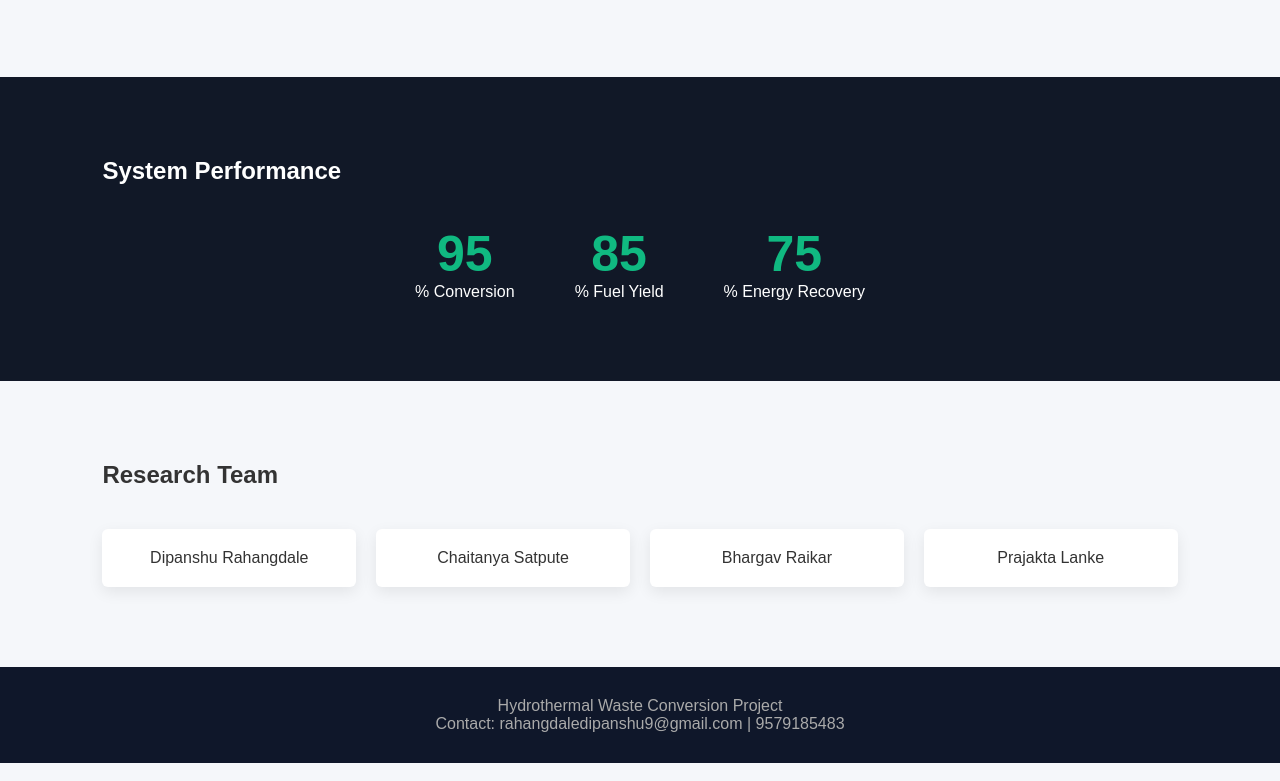
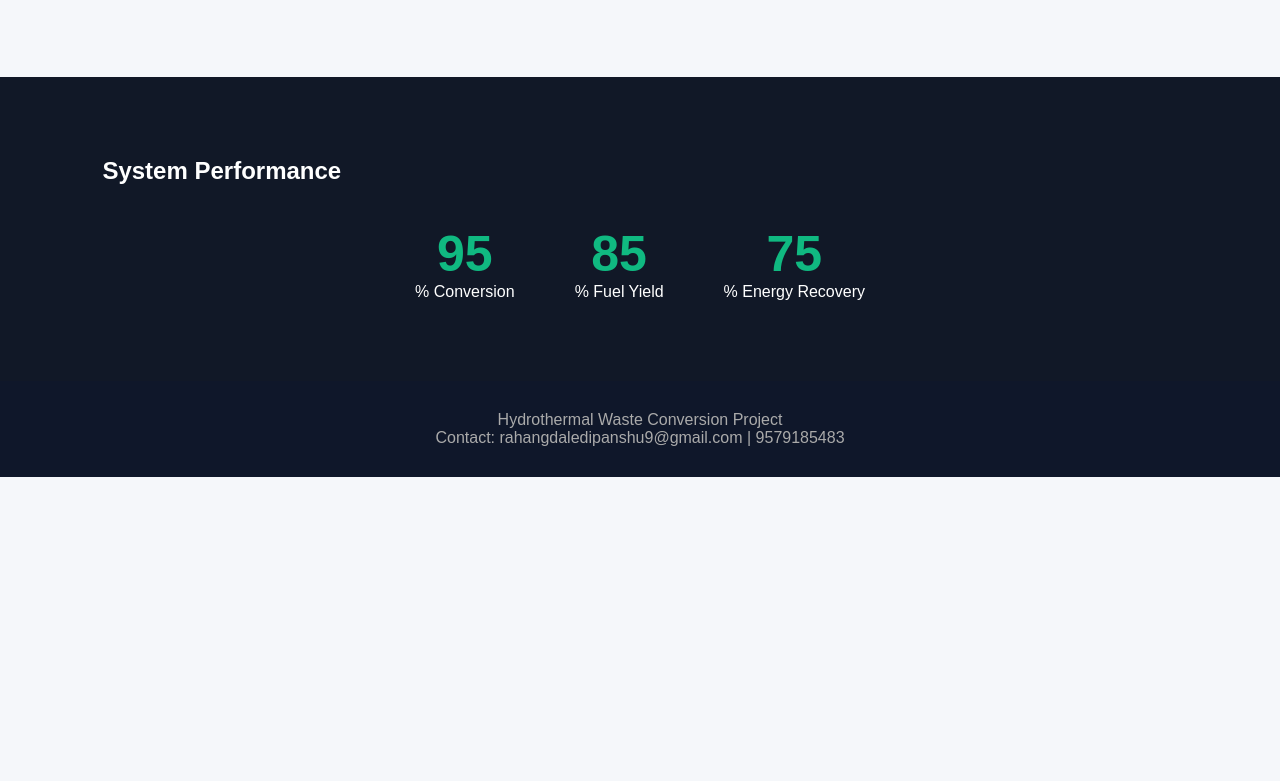
Before and after one commit to dikshantsk01/waste-to-fuel, a plain HTML site: page index.html in a window 1280 px wide. Shown: the part 1278-2059 px from the top of the page. After the commit the page ends 1773 px from the top, so only its background shows below. Drawn offline with Linux system fonts and the light colour scheme.

Commit message:
Delete 'Research Team' section from index.html
Removed the 'Research Team' section from the HTML.

```diff
--- a/index.html
+++ b/index.html
@@ -166,25 +166,6 @@ streams directly into chemical resources using hydrothermal liquefaction.
 
 </section>
 
-
-
-<section id="team" class="section">
-
-<h2>Research Team</h2>
-
-<div class="team">
-
-<div class="member">Dipanshu Rahangdale</div>
-<div class="member">Chaitanya Satpute</div>
-<div class="member">Bhargav Raikar</div>
-<div class="member">Prajakta Lanke</div>
-
-</div>
-
-</section>
-
-
-
 <footer>
 
 <p>Hydrothermal Waste Conversion Project</p>
```
